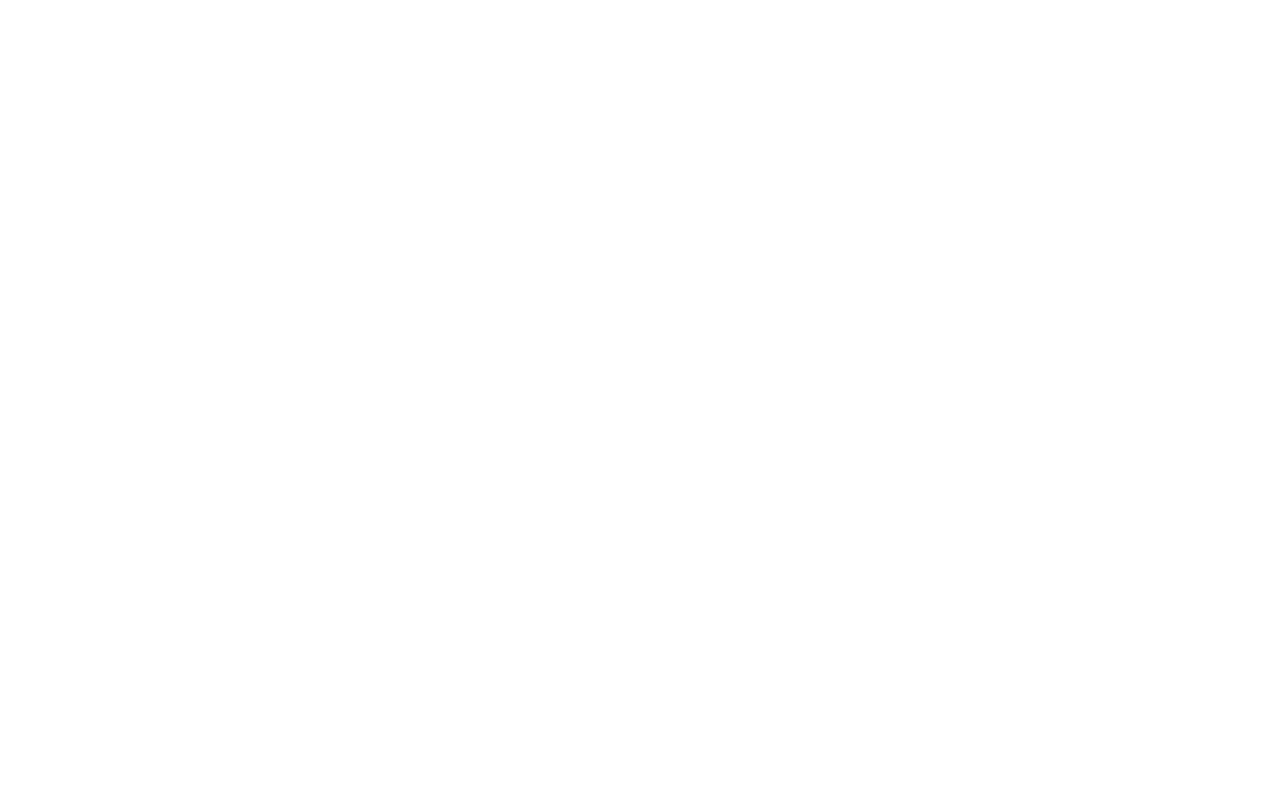
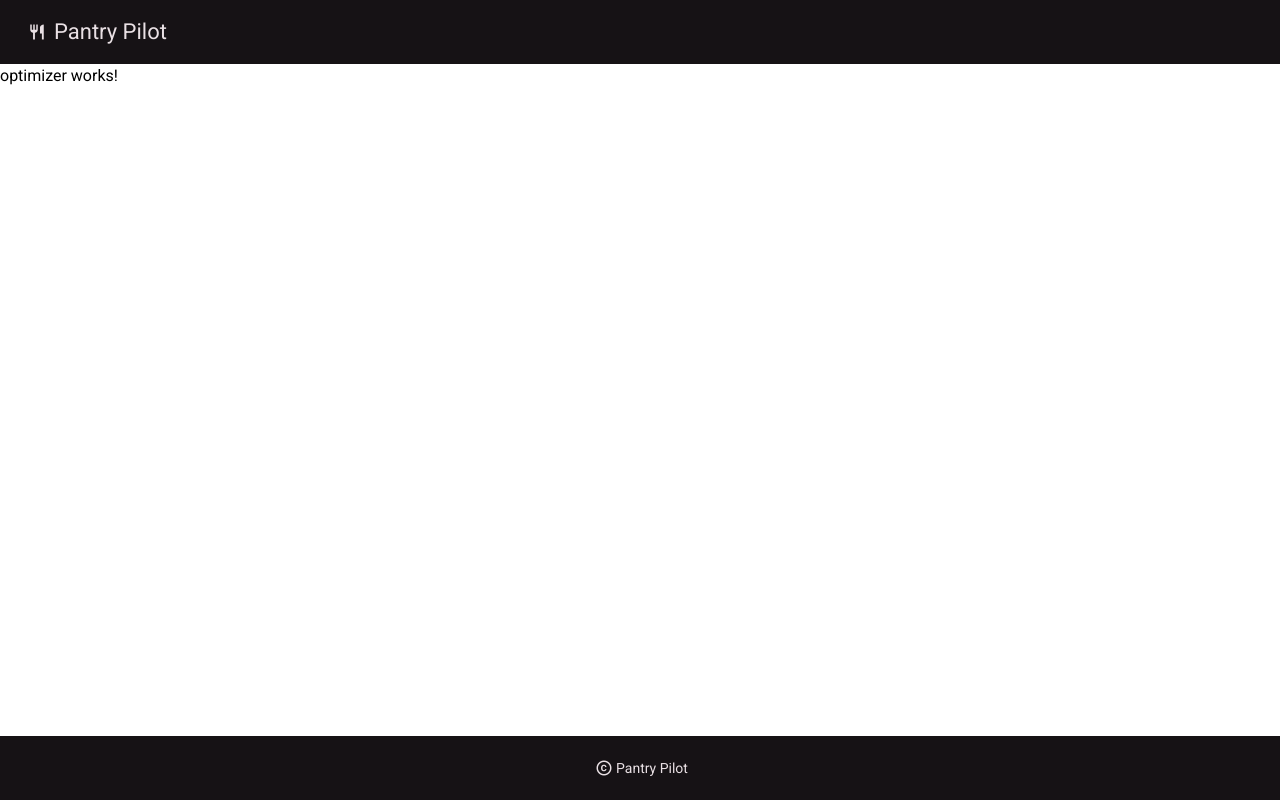
Before and after one commit to RameezHaniff/pantry-pilot, an Angular app in the folder src/frontend/pantry-pilot-ui/: page /optimizer in a window 1280 px wide. Before the commit this address led to /. Built offline with nearby package versions, Linux system fonts and the light colour scheme.

Commit message:
chore: add header and footer ui

```diff
--- a/src/frontend/pantry-pilot-ui/angular.json
+++ b/src/frontend/pantry-pilot-ui/angular.json
@@ -32,7 +32,7 @@
               }
             ],
             "styles": [
-              "@angular/material/prebuilt-themes/azure-blue.css",
+              "@angular/material/prebuilt-themes/magenta-violet.css",
               "src/styles.scss"
             ],
             "scripts": []
@@ -92,7 +92,7 @@
               }
             ],
             "styles": [
-              "@angular/material/prebuilt-themes/azure-blue.css",
+              "@angular/material/prebuilt-themes/magenta-violet.css",
               "src/styles.scss"
             ],
             "scripts": []
--- a/src/frontend/pantry-pilot-ui/src/app/app.component.html
+++ b/src/frontend/pantry-pilot-ui/src/app/app.component.html
@@ -0,0 +1,9 @@
+<div class="flex flex-col h-dvh">
+  <app-header></app-header>
+
+  <div class="flex-1 overflow-auto" >
+    <router-outlet></router-outlet>
+  </div>
+
+  <app-footer></app-footer>
+</div>
--- a/src/frontend/pantry-pilot-ui/src/app/app.component.ts
+++ b/src/frontend/pantry-pilot-ui/src/app/app.component.ts
@@ -1,9 +1,11 @@
 import { Component } from '@angular/core';
 import { RouterOutlet } from '@angular/router';
+import { FooterComponent } from './components/footer/footer.component';
+import { HeaderComponent } from './components/header/header.component';
 
 @Component({
   selector: 'app-root',
-  imports: [RouterOutlet],
+  imports: [RouterOutlet, HeaderComponent, FooterComponent],
   templateUrl: './app.component.html',
   styleUrl: './app.component.scss'
 })
--- a/src/frontend/pantry-pilot-ui/src/app/app.routes.ts
+++ b/src/frontend/pantry-pilot-ui/src/app/app.routes.ts
@@ -1,3 +1,14 @@
 import { Routes } from '@angular/router';
 
-export const routes: Routes = [];
+export const routes: Routes = [
+    {
+        path: 'optimizer',
+        loadComponent: () => import('./pages/optimizer/optimizer.component').then(m => m.OptimizerComponent),
+    },
+    {
+        path: 'ingredients',
+        loadComponent: () => import('./pages/ingredients/ingredients.component').then(m => m.IngredientsComponent),
+    },
+    { path: '', redirectTo: '/optimizer', pathMatch: 'full' },
+
+];
--- a/src/frontend/pantry-pilot-ui/src/app/components/footer/footer.component.html
+++ b/src/frontend/pantry-pilot-ui/src/app/components/footer/footer.component.html
@@ -1 +1,6 @@
-<p>footer works!</p>
+<footer>
+  <mat-toolbar class="flex justify-center">
+    <mat-icon class="scale-[0.75]" aria-hidden="true">copyright</mat-icon>
+    <p class="text-sm">Pantry Pilot</p>
+  </mat-toolbar>
+</footer>
--- a/src/frontend/pantry-pilot-ui/src/app/components/footer/footer.component.ts
+++ b/src/frontend/pantry-pilot-ui/src/app/components/footer/footer.component.ts
@@ -1,8 +1,11 @@
 import { Component } from '@angular/core';
+import { MatButtonModule } from '@angular/material/button';
+import { MatIconModule } from '@angular/material/icon';
+import { MatToolbarModule } from '@angular/material/toolbar';
 
 @Component({
   selector: 'app-footer',
-  imports: [],
+  imports: [MatToolbarModule, MatButtonModule, MatIconModule],
   templateUrl: './footer.component.html',
   styleUrl: './footer.component.scss'
 })
--- a/src/frontend/pantry-pilot-ui/src/app/components/header/header.component.html
+++ b/src/frontend/pantry-pilot-ui/src/app/components/header/header.component.html
@@ -1 +1,10 @@
-<p>header works!</p>
+<header>
+  <mat-toolbar class="flex items-center gap-2">
+    <button mat-button routerLink="/optimizer">
+      <mat-icon aria-hidden="true">restaurant</mat-icon>
+      <h1 class="font-bold">Pantry Pilot</h1>
+    </button>
+  </mat-toolbar>
+
+
+</header>
--- a/src/frontend/pantry-pilot-ui/src/styles.scss
+++ b/src/frontend/pantry-pilot-ui/src/styles.scss
@@ -1,6 +1,11 @@
 /* You can add global styles to this file, and also import other style files */
-@import "tailwindcss";
+@use "tailwindcss";
 
 
 html, body { height: 100%; }
 body { margin: 0; font-family: Roboto, "Helvetica Neue", sans-serif; }
+
+.mdc-notched-outline__notch
+{
+  border-right: none;
+}
```
Also changed, not shown: src/frontend/pantry-pilot-ui/src/app/components/header/header.component.ts (+6 -1 lines).
